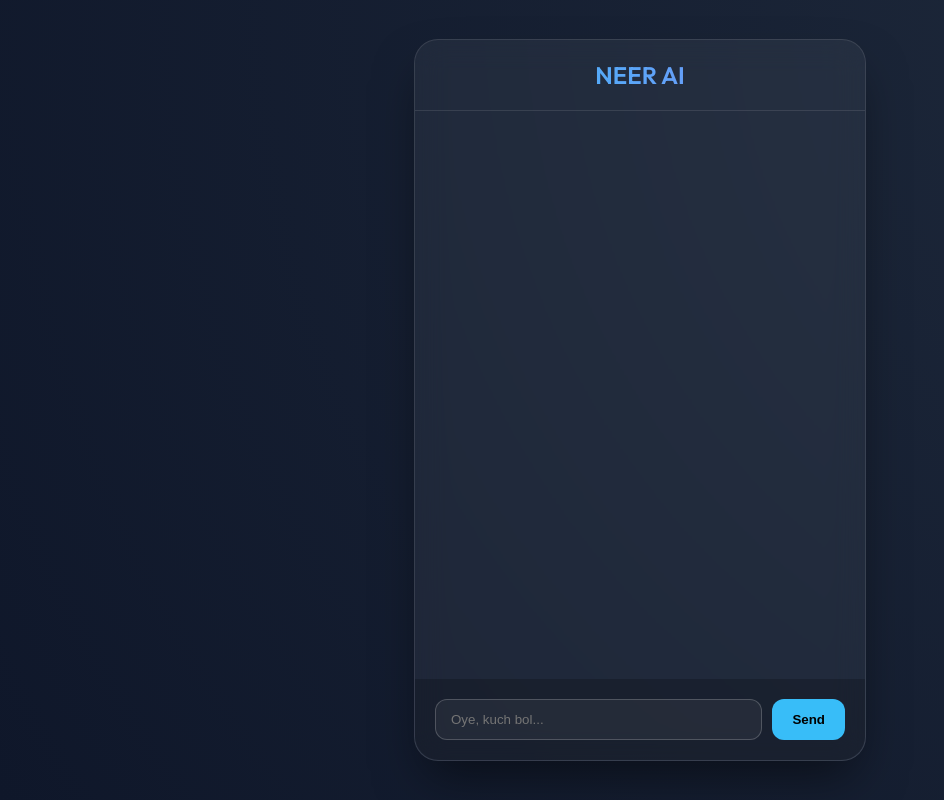
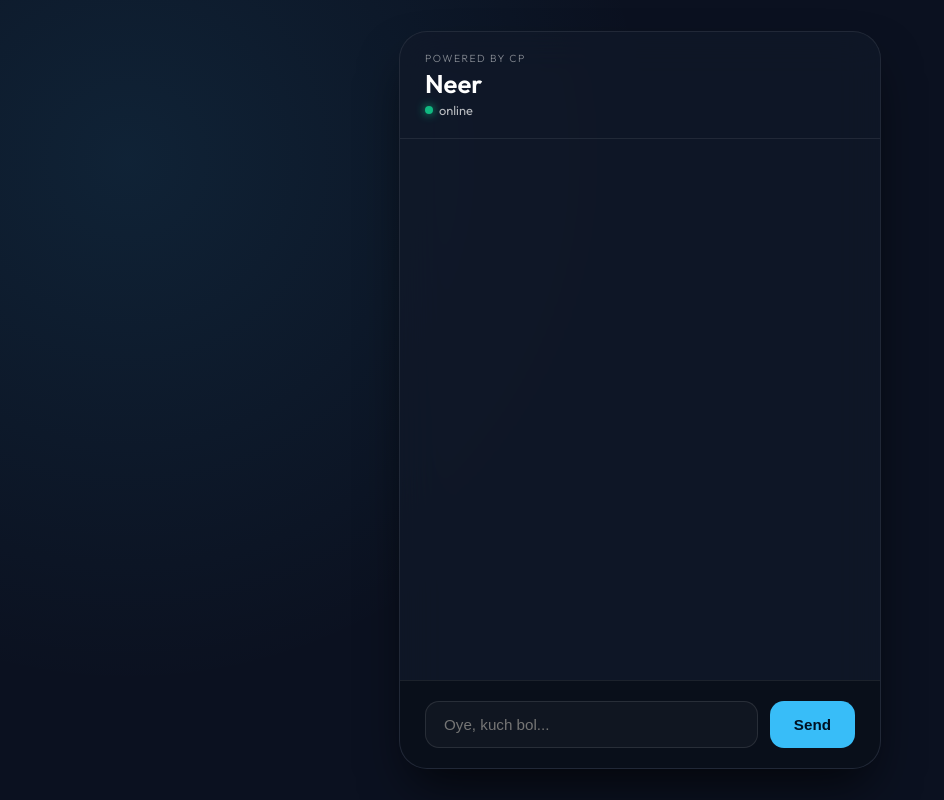
Before and after one commit to neerborana17-beep/Neer-Ai-For-CP, a Flask app: page / in a window 1280 px wide. Shown: the whole page, without its empty margins (0-944 px from the left). Run offline with Flask 3, Linux system fonts and the light colour scheme.

Commit message:
Update index.html

```diff
--- a/templates/index.html
+++ b/templates/index.html
@@ -3,20 +3,21 @@
 <head>
     <meta charset="UTF-8">
     <meta name="viewport" content="width=device-width, initial-scale=1.0">
-    <title>Neer AI | CP's Friend</title>
+    <title>Neer AI | Powered by CP</title>
     <link href="https://fonts.googleapis.com/css2?family=Outfit:wght@300;400;600&display=swap" rel="stylesheet">
     <style>
         :root {
-            --bg-color: #0f172a;
-            --glass-bg: rgba(255, 255, 255, 0.05);
+            --bg-color: #0b1120;
+            --glass-bg: rgba(17, 25, 40, 0.75);
             --accent-color: #38bdf8;
             --text-color: #f8fafc;
+            --border-color: rgba(255, 255, 255, 0.08);
         }
 
         body {
             font-family: 'Outfit', sans-serif;
             background-color: var(--bg-color);
-            background-image: radial-gradient(circle at top right, #1e293b, #0f172a);
+            background-image: radial-gradient(circle at 10% 20%, rgba(56, 189, 248, 0.1) 0%, rgba(0, 0, 0, 0) 40%);
             color: var(--text-color);
             margin: 0;
             display: flex;
@@ -28,109 +29,190 @@
 
         .chat-container {
             width: 100%;
-            max-width: 450px;
-            height: 90vh;
+            max-width: 480px;
+            height: 92vh;
             background: var(--glass-bg);
-            backdrop-filter: blur(15px);
-            border: 1px solid rgba(255, 255, 255, 0.1);
-            border-radius: 24px;
+            backdrop-filter: blur(20px);
+            border: 1px solid var(--border-color);
+            border-radius: 28px;
             display: flex;
             flex-direction: column;
-            box-shadow: 0 25px 50px -12px rgba(0, 0, 0, 0.5);
+            box-shadow: 0 25px 50px -12px rgba(0, 0, 0, 0.7);
             margin: 10px;
+            overflow: hidden;
         }
 
         .header {
-            padding: 20px;
-            text-align: center;
-            border-bottom: 1px solid rgba(255, 255, 255, 0.1);
+            padding: 20px 25px;
+            border-bottom: 1px solid var(--border-color);
+            display: flex;
+            flex-direction: column;
+            gap: 2px;
+        }
+
+        .powered-by {
+            font-size: 0.65rem;
+            letter-spacing: 1.5px;
+            color: rgba(255, 255, 255, 0.5);
+            font-weight: 300;
+            text-transform: uppercase;
         }
 
         .header h1 {
-            font-size: 1.5rem;
+            font-size: 1.6rem;
             margin: 0;
-            background: linear-gradient(to right, #38bdf8, #818cf8);
-            -webkit-background-clip: text;
-            -webkit-text-fill-color: transparent;
+            font-weight: 600;
+            color: white;
+            text-align: left;
+        }
+
+        .status-dot {
+            height: 8px;
+            width: 8px;
+            background-color: #10b981;
+            border-radius: 50%;
+            display: inline-block;
+            margin-right: 6px;
+            box-shadow: 0 0 10px #10b981;
+        }
+
+        .online-status {
+            font-size: 0.8rem;
+            color: rgba(255, 255, 255, 0.7);
+            font-weight: 400;
+            display: flex;
+            align-items: center;
         }
 
         #chat-box {
             flex: 1;
-            padding: 20px;
+            padding: 25px;
             overflow-y: auto;
             display: flex;
             flex-direction: column;
-            gap: 15px;
+            gap: 18px;
+            scroll-behavior: smooth;
         }
 
+        /* Message Bubbles */
         .message {
             max-width: 80%;
-            padding: 12px 16px;
-            border-radius: 16px;
+            padding: 14px 18px;
+            border-radius: 20px;
             font-size: 0.95rem;
-            line-height: 1.4;
-            animation: fadeIn 0.3s ease;
+            line-height: 1.5;
+            position: relative;
+            animation: fadeInSlide 0.4s ease;
         }
 
         .user-message {
             align-self: flex-end;
             background: var(--accent-color);
-            color: #000;
-            border-bottom-right-radius: 4px;
+            color: #001122;
+            border-bottom-right-radius: 5px;
+            box-shadow: 0 4px 15px rgba(56, 189, 248, 0.3);
         }
 
         .ai-message {
             align-self: flex-start;
-            background: rgba(255, 255, 255, 0.1);
+            background: rgba(255, 255, 255, 0.05);
             color: var(--text-color);
-            border-bottom-left-radius: 4px;
+            border-bottom-left-radius: 5px;
+            border: 1px solid rgba(255, 255, 255, 0.03);
         }
 
+        /* Typing Indicator with Dots */
+        .typing-container {
+            align-self: flex-start;
+            font-size: 0.85rem;
+            color: rgba(255, 255, 255, 0.6);
+            margin-left: 10px;
+            display: none;
+        }
+
+        .dot {
+            display: inline-block;
+            width: 4px;
+            height: 4px;
+            background-color: rgba(255, 255, 255, 0.6);
+            border-radius: 50%;
+            margin-left: 2px;
+            animation: dotFlashing 1s infinite alternate;
+        }
+
+        .dot:nth-child(2) { animation-delay: 0.2s; }
+        .dot:nth-child(3) { animation-delay: 0.4s; }
+
         .input-area {
-            padding: 20px;
+            padding: 20px 25px;
             display: flex;
-            gap: 10px;
-            background: rgba(0, 0, 0, 0.2);
-            border-bottom-left-radius: 24px;
-            border-bottom-right-radius: 24px;
+            gap: 12px;
+            background: rgba(0, 0, 0, 0.3);
+            border-top: 1px solid var(--border-color);
         }
 
         input {
             flex: 1;
-            background: rgba(255, 255, 255, 0.05);
-            border: 1px solid rgba(255, 255, 255, 0.2);
-            padding: 12px 15px;
-            border-radius: 12px;
+            background: rgba(255, 255, 255, 0.03);
+            border: 1px solid rgba(255, 255, 255, 0.1);
+            padding: 14px 18px;
+            border-radius: 14px;
             color: white;
+            font-size: 0.95rem;
             outline: none;
+            transition: border-color 0.2s;
         }
+
+        input:focus { border-color: var(--accent-color); }
 
         button {
             background: var(--accent-color);
+            color: #001122;
             border: none;
-            padding: 10px 20px;
-            border-radius: 12px;
+            padding: 0 24px;
+            border-radius: 14px;
             font-weight: 600;
+            font-size: 0.95rem;
             cursor: pointer;
-            transition: transform 0.2s;
+            transition: all 0.2s ease;
         }
 
-        button:active { transform: scale(0.95); }
+        button:hover { opacity: 0.9; }
+        button:active { transform: scale(0.96); }
 
-        /* Typing Animation */
-        .typing { font-style: italic; color: #94a3b8; font-size: 0.8rem; }
-
-        @keyframes fadeIn {
-            from { opacity: 0; transform: translateY(10px); }
+        /* Animations */
+        @keyframes fadeInSlide {
+            from { opacity: 0; transform: translateY(15px); }
             to { opacity: 1; transform: translateY(0); }
         }
+
+        @keyframes dotFlashing {
+            0% { background-color: rgba(255, 255, 255, 0.6); }
+            50%, 100% { background-color: rgba(255, 255, 255, 0.1); }
+        }
+
+        /* Scrollbar */
+        #chat-box::-webkit-scrollbar { width: 5px; }
+        #chat-box::-webkit-scrollbar-track { background: transparent; }
+        #chat-box::-webkit-scrollbar-thumb { background: rgba(255, 255, 255, 0.1); border-radius: 5px; }
+
     </style>
 </head>
 <body>
     <div class="chat-container">
-        <div class="header"><h1>NEER AI</h1></div>
-        <div id="chat-box"></div>
-        <div id="status" class="typing" style="padding: 0 20px; display: none;">Neer is thinking...</div>
+        <div class="header">
+            <div class="powered-by">POWERED BY CP</div>
+            <h1>Neer</h1>
+            <div class="online-status"><span class="status-dot"></span>online</div>
+        </div>
+
+        <div id="chat-box">
+            </div>
+
+        <div id="typing-indicator" class="typing-container">
+            Neer is typing<span class="dot"></span><span class="dot"></span><span class="dot"></span>
+        </div>
+
         <div class="input-area">
             <input type="text" id="user-input" placeholder="Oye, kuch bol..." onkeypress="if(event.key==='Enter') sendMessage()">
             <button onclick="sendMessage()">Send</button>
@@ -138,33 +220,53 @@
     </div>
 
     <script>
+        const chatBox = document.getElementById('chat-box');
+        const userInput = document.getElementById('user-input');
+        const typingIndicator = document.getElementById('typing-indicator');
+
+        // Function to safely add a message to the chat box
+        function addMessage(text, isUser) {
+            const messageClass = isUser ? 'user-message' : 'ai-message';
+            const messageDiv = document.createElement('div');
+            messageDiv.className = `message ${messageClass}`;
+            messageDiv.textContent = text;
+            chatBox.appendChild(messageDiv);
+            chatBox.scrollTop = chatBox.scrollHeight;
+        }
+
         async function sendMessage() {
-            const input = document.getElementById('user-input');
-            const chatBox = document.getElementById('chat-box');
-            const status = document.getElementById('status');
-            const msg = input.value.trim();
-
+            const msg = userInput.value.trim();
             if(!msg) return;
 
-            // Add user message
-            chatBox.innerHTML += `<div class="message user-message">${msg}</div>`;
-            input.value = '';
-            status.style.display = 'block';
+            // 1. Add user message
+            addMessage(msg, true);
+            userInput.value = '';
+
+            // 2. Show thinking indicator
+            typingIndicator.style.display = 'block';
             chatBox.scrollTop = chatBox.scrollHeight;
 
             try {
+                // 3. API Call to Flask backend
                 const response = await fetch('/chat', {
                     method: 'POST',
                     headers: {'Content-Type': 'application/json'},
                     body: JSON.stringify({message: msg})
                 });
+
+                if (!response.ok) throw new Error('API Network Error');
+
                 const data = await response.json();
-                status.style.display = 'none';
-                chatBox.innerHTML += `<div class="message ai-message">${data.reply}</div>`;
-                chatBox.scrollTop = chatBox.scrollHeight;
+
+                // 4. Hide indicator and add AI reply
+                typingIndicator.style.display = 'none';
+                addMessage(data.reply, false);
+
             } catch (e) {
-                status.style.display = 'none';
-                chatBox.innerHTML += `<div class="message ai-message">Bhai, net hag gaya! 😅</div>`;
+                // Handle errors gracefully
+                typingIndicator.style.display = 'none';
+                addMessage("Bhai, net hag gaya shayad! Ek baar phir koshish kar. 😂", false);
+                console.error(e);
             }
         }
     </script>
```
